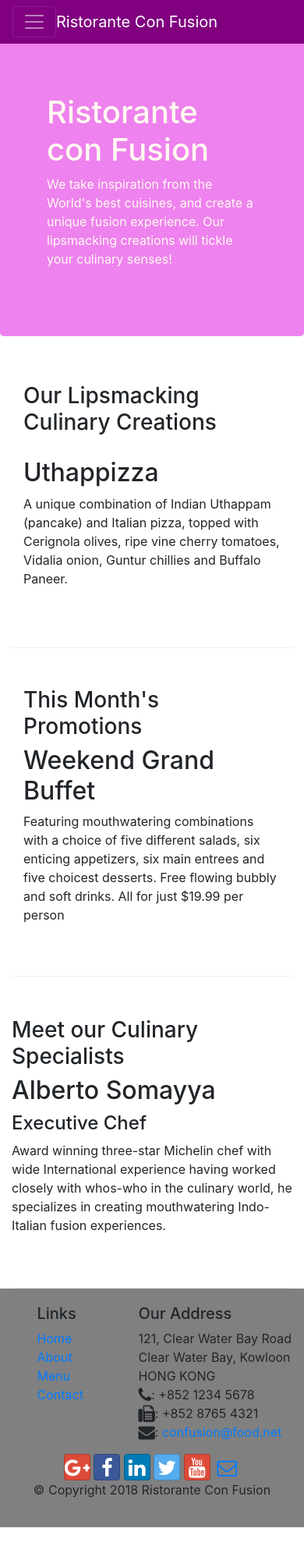
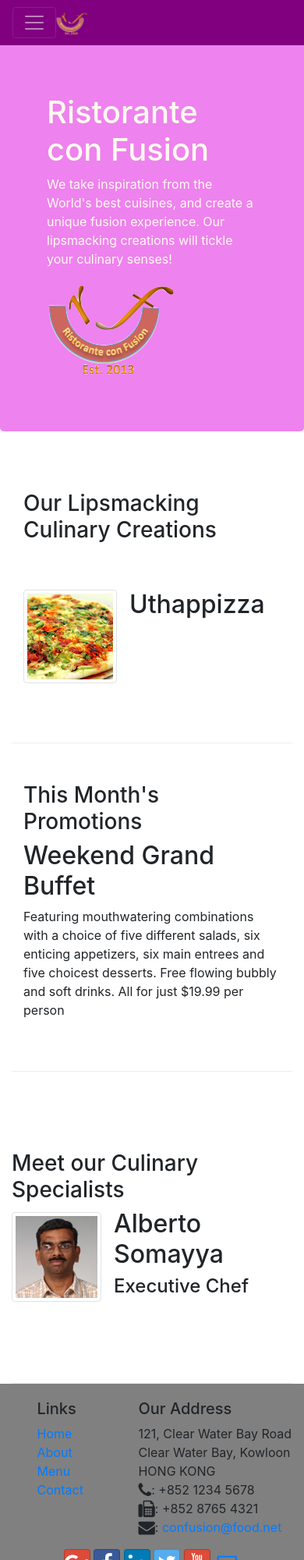
Before and after one commit to adityaarikar/Bootstrap4, a website: page index.html in a window 390 px wide. Shown: the top 2000 px of the page at 78% size. Before the commit the page ends 1958 px from the top, so only its background shows below. Drawn offline with nearby package versions, Linux system fonts and the light colour scheme.

Commit message:
Images and Media

```diff
--- a/index.html
+++ b/index.html
@@ -20,13 +20,17 @@
             <button class="navbar-toggler" type="button" data-toggle="collapse" data-target="#Navbar">
                 <span class="navbar-toggler-icon"></span>
             </button>
-            <a href="#" class="navbar-brand mr-auto">Ristorante Con Fusion</a>
+            <a href="#" class="navbar-brand mr-auto"><img src="/img/logo.png" height="30" width="41"></a>
             <div class="collapse navbar-collapse" id="Navbar">
                 <ul class="navbar-nav mr-auto">
-                    <li class="nav-item active"><a href="#" class="nav-link"><span class="fa fa-home fa-lg"></span>Home</a></li>
-                    <li class="nav-item"><a href="./aboutus.html" class="nav-link"><span class="fa fa-info fa-lg"></span>About</a></li>
-                    <li class="nav-item"><a href="#" class="nav-link"><span class="fa fa-list fa-lg"></span>Menu</a></li>
-                    <li class="nav-item"><a href="./contactus.html" class="nav-link"><span class="fa fa-address-card fa-lg"></span>Contact</a></li>
+                    <li class="nav-item active"><a href="#" class="nav-link"><span
+                                class="fa fa-home fa-lg"></span>Home</a></li>
+                    <li class="nav-item"><a href="./aboutus.html" class="nav-link"><span
+                                class="fa fa-info fa-lg"></span>About</a></li>
+                    <li class="nav-item"><a href="#" class="nav-link"><span class="fa fa-list fa-lg"></span>Menu</a>
+                    </li>
+                    <li class="nav-item"><a href="./contactus.html" class="nav-link"><span
+                                class="fa fa-address-card fa-lg"></span>Contact</a></li>
                 </ul>
             </div>
         </div>
@@ -40,7 +44,8 @@
                     <p>We take inspiration from the World's best cuisines, and create a unique fusion experience. Our
                         lipsmacking creations will tickle your culinary senses!</p>
                 </div>
-                <div class="col-12 col-sm">
+                <div class="col-12 col-sm align-self-center">
+                    <img src="/img/logo.png" class="img-fluid">
                 </div>
             </div>
         </div>
@@ -52,9 +57,16 @@
                 <h3>Our Lipsmacking Culinary Creations</h3>
             </div>
             <div class="col col-sm order-sm-first col-md">
-                <h2>Uthappizza</h2>
-                <p>A unique combination of Indian Uthappam (pancake) and Italian pizza, topped with Cerignola olives,
-                    ripe vine cherry tomatoes, Vidalia onion, Guntur chillies and Buffalo Paneer.</p>
+                <div class="media">
+                    <img src="/img/uthappizza.png" alt="uthappizza" class="d-flex mr-3 img-thumbnail align-self-center">
+                    <div class="media-body">
+                        <h2 class="mt-0">Uthappizza</h2>
+                        <p class="d-none d-sm-block">A unique combination of Indian Uthappam (pancake) and Italian
+                            pizza, topped with Cerignola
+                            olives,
+                            ripe vine cherry tomatoes, Vidalia onion, Guntur chillies and Buffalo Paneer.</p>
+                    </div>
+                </div>
             </div>
         </div>
 
@@ -77,12 +89,17 @@
                     <h3>Meet our Culinary Specialists</h3>
                 </div>
                 <div class="col col-sm order-sm-first col-md">
-                    <h2>Alberto Somayya</h2>
-                    <h4>Executive Chef</h4>
-                    <p>Award winning three-star Michelin chef with wide International experience having worked closely
-                        with
-                        whos-who in the culinary world, he specializes in creating mouthwatering Indo-Italian fusion
-                        experiences. </p>
+                    <div class="media">
+                        <img src="./img/alberto.png" alt="Alberto" class="d-flex mr-3 align-self-center img-thumbnail">
+                        <div class="media-body">
+                            <h2>Alberto Somayya</h2>
+                            <h4>Executive Chef</h4>
+                            <p class="d-none d-sm-block">Award winning three-star Michelin chef with wide International
+                                experience having worked closelywith whos-who in the culinary world, he specializes in creating mouthwatering Indo-Italian
+                                fusion experiences. </p>
+                        </div>
+                    </div>
+
                 </div>
             </div>
         </div>
@@ -112,12 +129,17 @@
                     </address>
                 </div>
                 <div class="col-12 col-sm-4 align-self-center">
-                   <div class="text-center">
-                        <a class="btn btn-social-icon btn-google" href="http://google.com/+"><i class="fa fa-google-plus"></i></a>
-                        <a class="btn btn-social-icon btn-facebook" href="http://www.facebook.com/profile.php?id="><i class="fa fa-facebook"></i></a>
-                        <a class="btn btn-social-icon btn-linkedin" href="http://www.linkedin.com/in/"><i class="fa fa-linkedin"></i></a>
-                        <a class="btn btn-social-icon btn-twitter" href="http://twitter.com/"><i class="fa fa-twitter"></i></a>
-                        <a class="btn btn-social-icon btn-google" href="http://youtube.com/"><i class="fa fa-youtube"></i></a>
+                    <div class="text-center">
+                        <a class="btn btn-social-icon btn-google" href="http://google.com/+"><i
+                                class="fa fa-google-plus"></i></a>
+                        <a class="btn btn-social-icon btn-facebook" href="http://www.facebook.com/profile.php?id="><i
+                                class="fa fa-facebook"></i></a>
+                        <a class="btn btn-social-icon btn-linkedin" href="http://www.linkedin.com/in/"><i
+                                class="fa fa-linkedin"></i></a>
+                        <a class="btn btn-social-icon btn-twitter" href="http://twitter.com/"><i
+                                class="fa fa-twitter"></i></a>
+                        <a class="btn btn-social-icon btn-google" href="http://youtube.com/"><i
+                                class="fa fa-youtube"></i></a>
                         <a class="btn btn-social-icon" href="mailto:"><i class="fa fa-envelope-o"></i></a>
                     </div>
                 </div>
```
Also changed, not shown: aboutus.html (+3 -2 lines), contactus.html (+3 -2 lines), img/alberto.png (added), img/buffet.png (added), img/logo.png (added), img/uthappizza.png (added).
